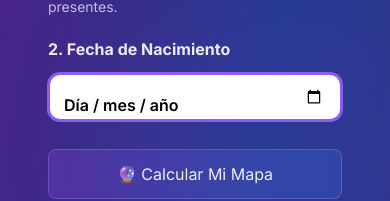
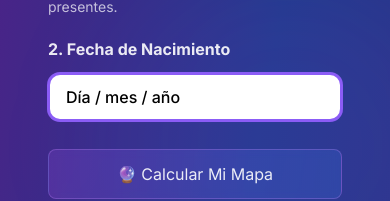
Before and after one commit to uset82/pinaculo, a Next.js app: page / in a window 390 px wide. Shown: the part 575-776 px from the top of the page. Built offline with nearby package versions, Linux system fonts and the light colour scheme.

Commit message:
Fecha de nacimiento: en iPhone mantener date picker nativo; en desktop permitir escribir DD/MM/YYYY con máscara ligera

```diff
--- a/src/components/NumerologyCalculatorLiquidGlass.tsx
+++ b/src/components/NumerologyCalculatorLiquidGlass.tsx
@@ -270,26 +270,54 @@ export function NumerologyCalculatorLiquidGlass({ isPreviewMode = false }: Numer
                 <div className="text-white/90 font-bold mb-2">2. Fecha de Nacimiento</div>
               </div>
 
-              {/* Better birthday input with native date picker + fallback formatting */}
+              {/* Better birthday input: native date on iPhone, free-text D/M/Y on desktop */}
               <div className="flex gap-2 items-center">
                 <div className="relative w-full">
+                  {(() => {
+                    // Prefer native picker only on iOS devices where UX is great
+                    const isIOS = typeof navigator !== 'undefined' && /iPhone|iPad|iPod/i.test(navigator.userAgent)
+                    if (isPreviewMode) {
+                      return (
                         <input
                           type="date"
                           aria-label="Fecha de nacimiento"
-                  value={isPreviewMode ? toIsoFromDmy(previewData.birthDate) : toIsoFromDmy(birthDate)}
+                          value={toIsoFromDmy(previewData.birthDate)}
+                          className={`relative z-0 w-full h-12 px-4 bg-white/10 backdrop-blur-sm border border-white/20 rounded-xl placeholder-white/60 focus:border-white/40 focus:bg-white/15 transition-all appearance-none text-black text-base font-semibold`}
+                          disabled
+                        />
+                      )
+                    }
+                    if (isIOS) {
+                      return (
+                        <input
+                          type="date"
+                          aria-label="Fecha de nacimiento"
+                          value={toIsoFromDmy(birthDate)}
+                          onChange={(e) => setBirthDate(toDmyFromIso(e.target.value))}
+                          className={`relative z-0 w-full h-12 px-4 bg-white/10 backdrop-blur-sm border border-white/20 rounded-xl placeholder-white/60 focus:border-white/40 focus:bg-white/15 transition-all appearance-none text-black text-base font-semibold ${!birthDate ? 'date-empty' : ''}`}
+                        />
+                      )
+                    }
+                    // Desktop/laptop: allow direct typing DD/MM/YYYY with light masking
+                    return (
+                      <input
+                        type="text"
+                        inputMode="numeric"
+                        aria-label="Fecha de nacimiento (Día/mes/año)"
+                        placeholder="Día / mes / año"
+                        value={birthDate}
                         onChange={(e) => {
-                    if (isPreviewMode) return
-                    const iso = e.target.value
-                    setBirthDate(toDmyFromIso(iso))
+                          const numbers = e.target.value.replace(/\D/g, '').slice(0, 8)
+                          const dd = numbers.slice(0, 2)
+                          const mm = numbers.slice(2, 4)
+                          const yyyy = numbers.slice(4, 8)
+                          const next = [dd, mm, yyyy].filter(Boolean).join('/')
+                          setBirthDate(next)
                         }}
-                  className={`relative z-0 w-full h-12 px-4 bg-white/10 backdrop-blur-sm border border-white/20 rounded-xl placeholder-white/60 focus:border-white/40 focus:bg-white/15 transition-all appearance-none text-black text-base font-semibold ${!birthDate ? 'date-empty' : ''}`}
-                  disabled={isPreviewMode}
+                        className="w-full h-12 px-4 bg-white/10 backdrop-blur-sm border border-white/20 rounded-xl text-black placeholder-white/60 focus:border-white/40 focus:bg-white/15 transition-all text-base font-semibold"
                       />
-                  {!isPreviewMode && !birthDate && (
-                    <span className="pointer-events-none absolute z-10 left-4 top-1/2 -translate-y-1/2 text-black text-base font-semibold leading-none">
-                      Día / mes / año
-                    </span>
-                  )}
+                    )
+                  })()}
                 </div>
               </div>
               {/* Removed helper text per request */}
```
Lines whose indentation alone changed are shown as unchanged.
